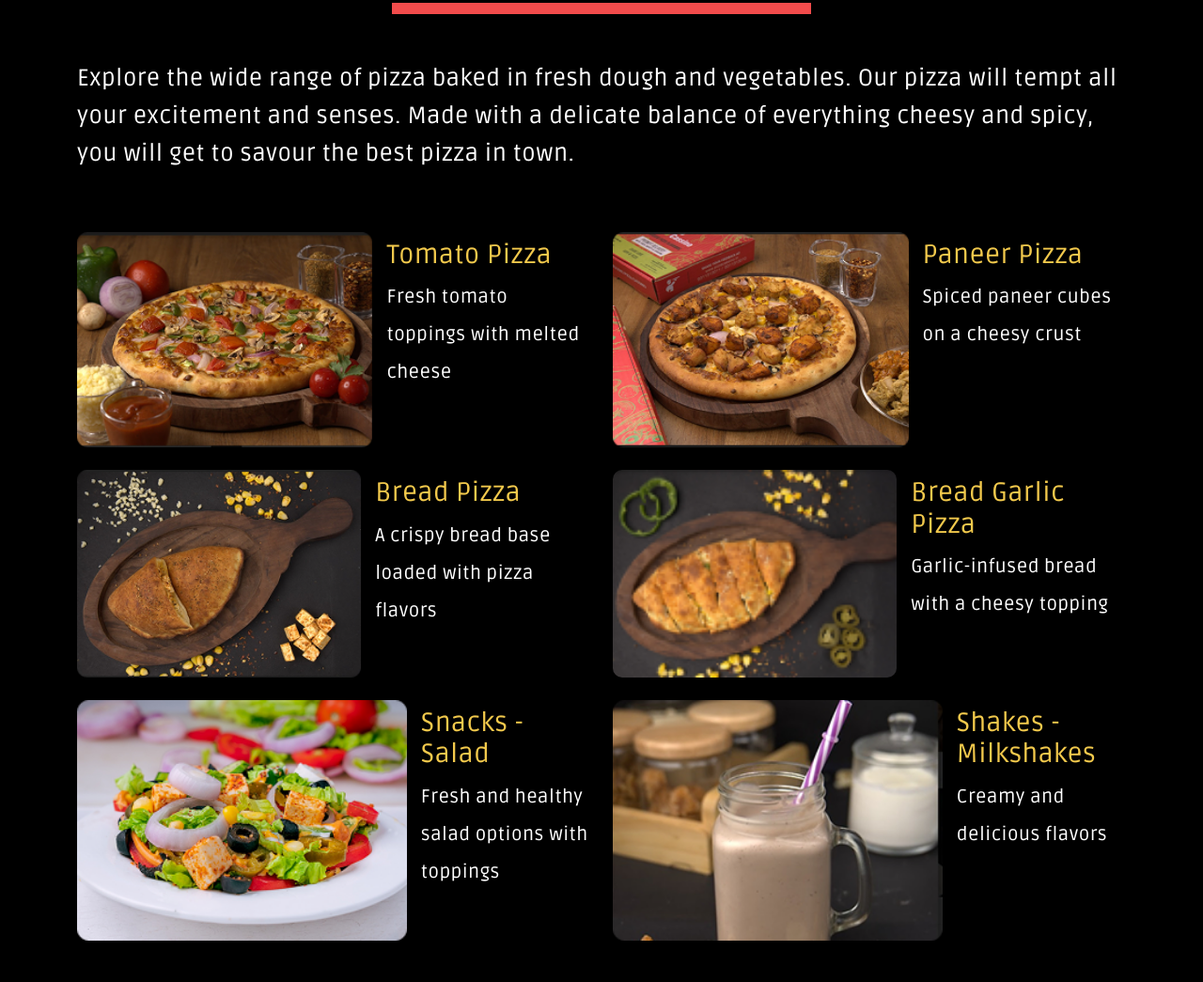
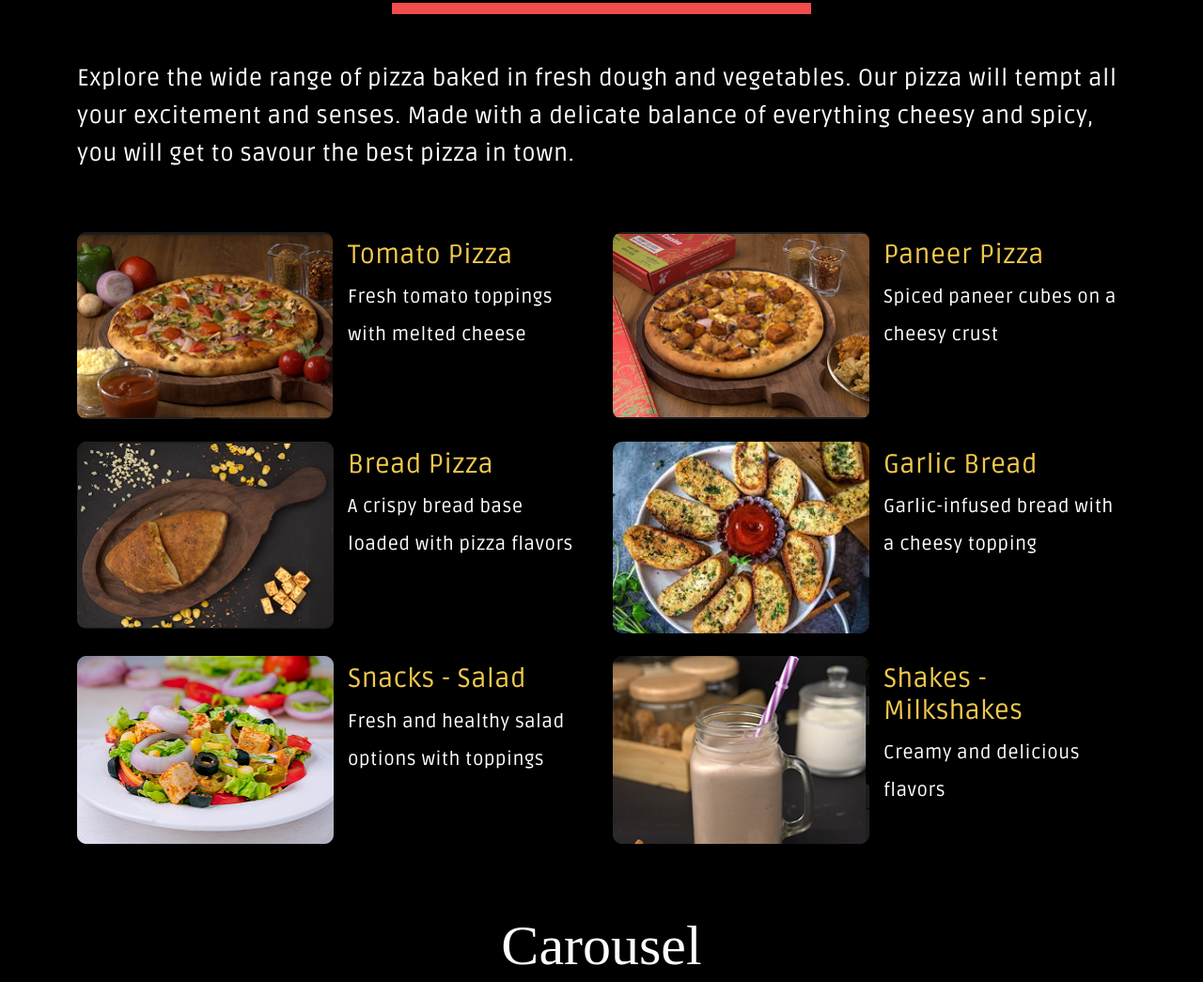
Before and after one commit to developerAnju/pizza-restaurant, a plain HTML site: page index.html in a window 1280 px wide. Shown: the part 1756-2801 px from the top of the page at 94% size. Drawn offline with nearby package versions, Linux system fonts and the light colour scheme; a web font is replaced by a local one.

Commit message:
small issue fixed

```diff
--- a/index.html
+++ b/index.html
@@ -90,42 +90,42 @@
                 <p class="para_content py-5">Explore the wide range of pizza baked in fresh dough and vegetables. Our pizza will tempt all your excitement and senses. Made with a delicate balance of everything cheesy and spicy, you will get to savour the best pizza in town.  </p>
                 <div class="row">
                     <div class="col-12 col-md-12 col-lg-6 menu_item mb-4">
-                        <img src="images/pizza2.png" class="w-100" alt="">
+                        <div class="col-lg-6"><img src="images/pizza2.png" class="w-100" alt=""></div>
                         <div>
                             <h4 class="sub_heading mt-2">Tomato Pizza</h4>
                             <p>Fresh tomato toppings with melted cheese</p>
                         </div>
                     </div>
                     <div class="col-12 col-md-12 col-lg-6 menu_item mb-4">
-                        <img src="images/pizza5.png" class="w-100" alt="">
+                        <div class="col-lg-6"><img src="images/pizza5.png" class="w-100" alt=""></div>
                         <div>
                             <h4 class="sub_heading mt-2">Paneer Pizza</h4>
                             <p>Spiced paneer cubes on a cheesy crust</p>
                         </div>
                     </div>
                     <div class="col-12 col-md-12 col-lg-6 menu_item mb-4">
-                        <img src="images/bread.png" class="w-100" alt="">
+                        <div class="col-lg-6"><img src="images/bread.png" class="w-100" alt=""></div>
                         <div>
                             <h4 class="sub_heading mt-2">Bread Pizza</h4>
                             <p>A crispy bread base loaded with pizza flavors</p>
                         </div>
                     </div>
                     <div class="col-12 col-md-12 col-lg-6 menu_item mb-4">
-                        <img src="images/bread2.png" class="w-100 img_rounded" alt="">
+                        <div class="col-lg-6"><img src="images/garlic-bread.jpeg" class="w-100 img_rounded" alt=""></div>
                         <div>
-                            <h4 class="sub_heading mt-2">Bread Garlic Pizza</h4>
+                            <h4 class="sub_heading mt-2">Garlic Bread</h4>
                             <p>Garlic-infused bread with a cheesy topping</p>
                         </div>
                     </div>
                     <div class="col-12 col-md-12 col-lg-6 menu_item mb-4">
-                        <img src="images/snacks.png" class="w-100" alt="">
+                        <div class="col-lg-6"><img src="images/snacks.png" class="w-100" alt=""></div>
                         <div>
                             <h4 class="sub_heading mt-2">Snacks - Salad</h4>
                             <p>Fresh and healthy salad options with toppings</p>
                         </div>
                     </div>
                     <div class="col-12 col-md-12 col-lg-6 menu_item mb-4">
-                        <img src="images/shake1.png" class="w-100" alt="">
+                        <div class="col-lg-6"><img src="images/shake1.png" class="w-100" alt=""></div>
                         <div>
                             <h4 class="sub_heading mt-2">Shakes - Milkshakes</h4>
                             <p>Creamy and delicious flavors</p>
```
